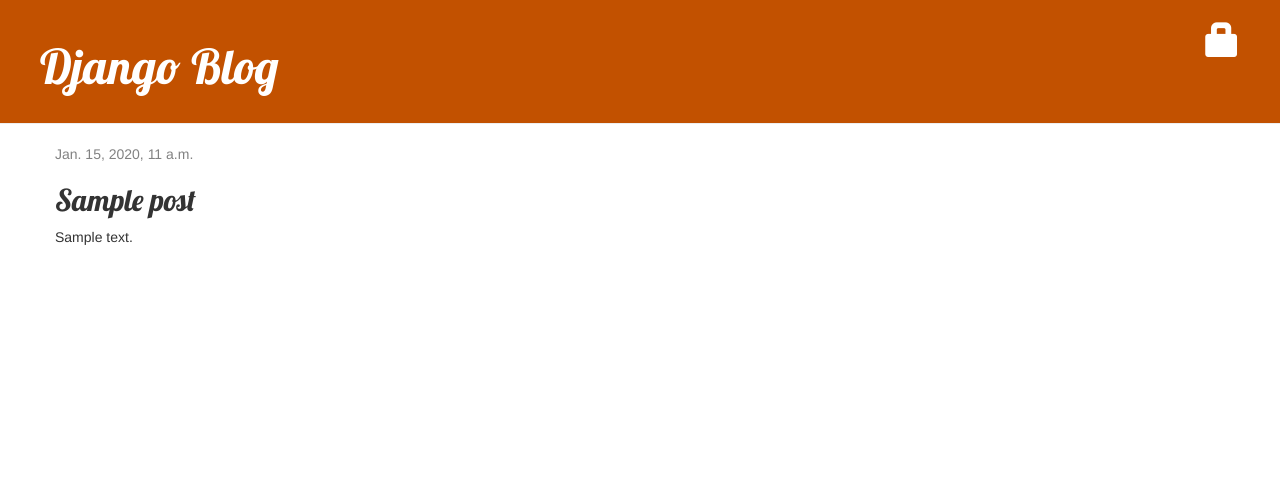
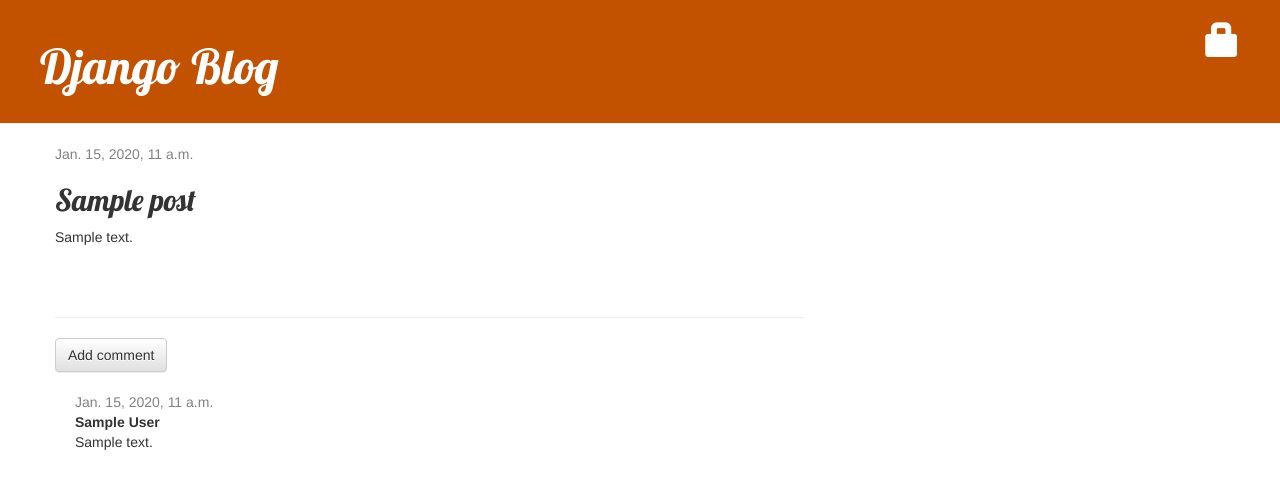
Before and after one commit to 23matt/my-first-blog, a Django app: page /post/1/ in a window 1280 px wide. Shown: the top 489 px of the page. Run offline with Django 3.2, Linux system fonts and the light colour scheme; tables that the repository leaves empty hold one stand-in row (values such as "Sample post"); some libraries are stand-ins or nearby versions.

Commit message:
Added comment function

```diff
--- a/blog/admin.py
+++ b/blog/admin.py
@@ -1,6 +1,7 @@
 from django.contrib import admin
-from .models import Post
+from .models import Post, Comment
 
 
 # Register your models here.
 admin.site.register(Post)
+admin.site.register(Comment)
--- a/blog/models.py
+++ b/blog/models.py
@@ -4,7 +4,8 @@
 
 
 class Post(models.Model):
-    author = models.ForeignKey(settings.AUTH_USER_MODEL, on_delete=models.CASCADE)
+    author = models.ForeignKey(
+        settings.AUTH_USER_MODEL, on_delete=models.CASCADE)
     title = models.CharField(max_length=200)
     text = models.TextField()
     created_date = models.DateTimeField(default=timezone.now)
@@ -14,5 +15,24 @@
         self.published_date = timezone.now()
         self.save()
 
+    def approved_comments(self):
+        return self.comments.filter(approved_comment=True)
+
     def __str__(self):
         return self.title
+
+
+class Comment(models.Model):
+    post = models.ForeignKey(
+        'blog.Post', on_delete=models.CASCADE, related_name='comments')
+    author = models.CharField(max_length=200)
+    text = models.TextField()
+    created_date = models.DateTimeField(default=timezone.now)
+    approved_comment = models.BooleanField(default=False)
+
+    def approve(self):
+        self.approved_comment = True
+        self.save()
+
+    def __str__(self):
+        return self.text
--- a/blog/static/css/blog.css
+++ b/blog/static/css/blog.css
@@ -44,3 +44,7 @@
 .post h2 a, .post h2 a:visited {
     color: #000000;
 }
+
+.comment {
+    margin: 20px 0px 20px 20px;
+}
--- a/blog/templates/blog/post_detail.html
+++ b/blog/templates/blog/post_detail.html
@@ -19,4 +19,27 @@
     <h2>{{ post.title }}</h2>
     <p>{{ post.text|linebreaksbr }}</p>
 </div>
+<hr>
+<a href="{% url 'add_comment_to_post' pk=post.pk %}" class="btn btn-default">Add comment</a>
+
+{% for comment in post.comments.all %}
+{% if user.is_authenticated or comment.approved_comment %}
+<div class="comment">
+    <div class="date">
+        {{ comment.created_date }}
+        {% if not comment.approved_comment %}
+        <a href="{% url 'comment_remove' pk=comment.pk %}" class="btn btn-default"><span
+                class="glyphicon glyphicon-remove"></span></a>
+        <a href="{% url 'comment_approve' pk=comment.pk %}" class="btn btn-default"><span
+                class="glyphicon glyphicon-ok"></span></a>
+        {% endif %}
+    </div>
+    <strong>{{ comment.author }}</strong>
+    <p>{{ comment.text|linebreaksbr }}</p>
+</div>
+{% endif %}
+
+{% empty %}
+<p>No comments here yet :(</p>
+{% endfor %}
 {% endblock %}
--- a/blog/templates/blog/post_list.html
+++ b/blog/templates/blog/post_list.html
@@ -8,6 +8,7 @@
     </div>
     <h2><a href="{% url 'post_detail' pk=post.pk %}">{{ post.title }}</a></h2>
     <p>{{ post.text|linebreaksbr }} </p>
+    <a href="{% url 'post_detail' pk=post.pk %}">Comments: {{ post.approved_comments.count }}</a>
 </div>
 {% endfor %}
 {% endblock %}
--- a/blog/urls.py
+++ b/blog/urls.py
@@ -9,4 +9,10 @@
     path('post/drafts/', views.post_draft_list, name='post_draft_list'),
     path('post/<int:pk>/publish', views.post_publish, name='post_publish'),
     path('post/<int:pk>/remove/', views.post_remove, name='post_remove'),
+    path('post/<int:pk>/comment/', views.add_comment_to_post,
+         name='add_comment_to_post'),
+    path('comment/<int:pk>/approve/',
+         views.comment_approve, name='comment_approve'),
+    path('comment/<int:pk>/remove/', views.comment_remove, name='comment_remove'),
+
 ]
--- a/blog/views.py
+++ b/blog/views.py
@@ -1,8 +1,8 @@
 from django.shortcuts import render, get_object_or_404, redirect
 from django.utils import timezone
 from django.contrib.auth.decorators import login_required
-from .models import Post
-from .forms import PostForm
+from .models import Post, Comment
+from .forms import PostForm, CommentForm
 
 
 def post_list(request):
@@ -70,3 +70,31 @@
     post = get_object_or_404(Post, pk=pk)
     post.delete()
     return redirect('post_list')
+
+
+def add_comment_to_post(request, pk):
+    post = get_object_or_404(Post, pk=pk)
+    if request.method == "POST":
+        form = CommentForm(request.POST)
+        if form.is_valid():
+            comment = form.save(commit=False)
+            comment.post = post
+            comment.save()
+            return redirect('post_detail', pk=post.pk)
+    else:
+        form = CommentForm()
+    return render(request, 'blog/add_comment_to_post.html', {'form': form})
+
+
+@login_required
+def comment_approve(request, pk):
+    comment = get_object_or_404(Comment, pk=pk)
+    comment.approve()
+    return redirect('post_detail', pk=comment.post.pk)
+
+
+@login_required
+def comment_remove(request, pk):
+    comment = get_object_or_404(Comment, pk=pk)
+    comment.delete()
+    return redirect('post_detail', pk=comment.post.pk)
```
Also changed, not shown: blog/forms.py (+8 -1 lines), blog/templates/blog/add_comment_to_post.html (added, +9 -0 lines), blog/migrations/0002_comment.py (added).
